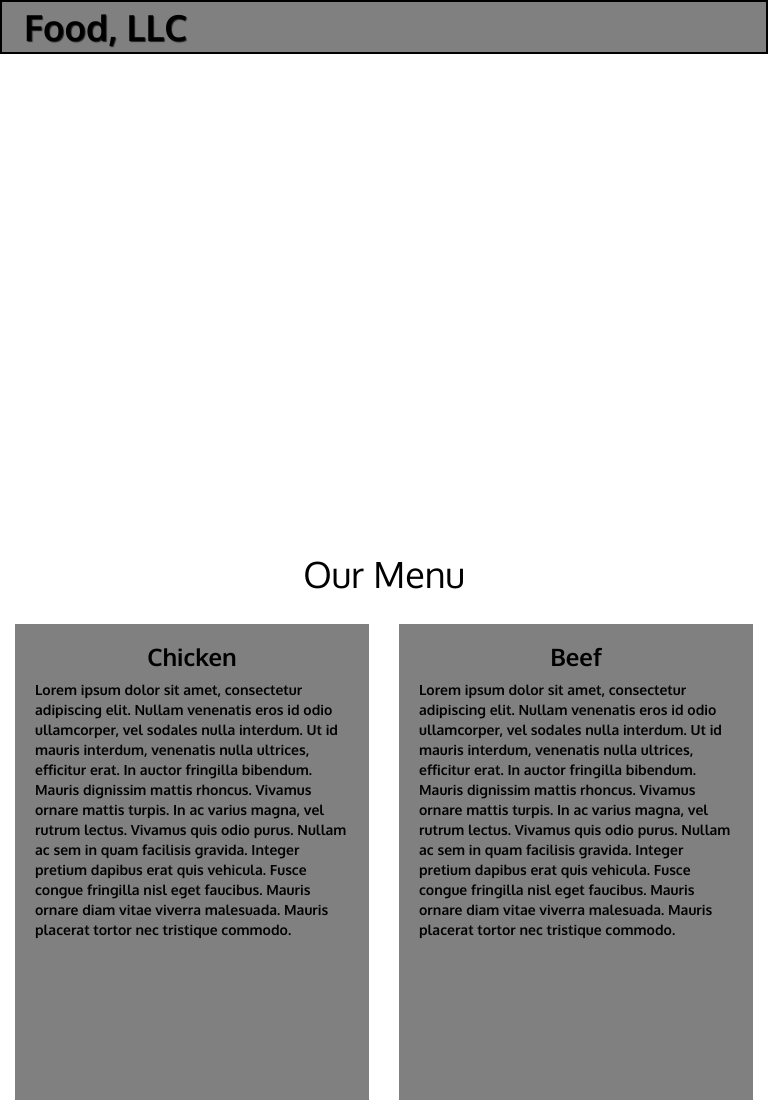
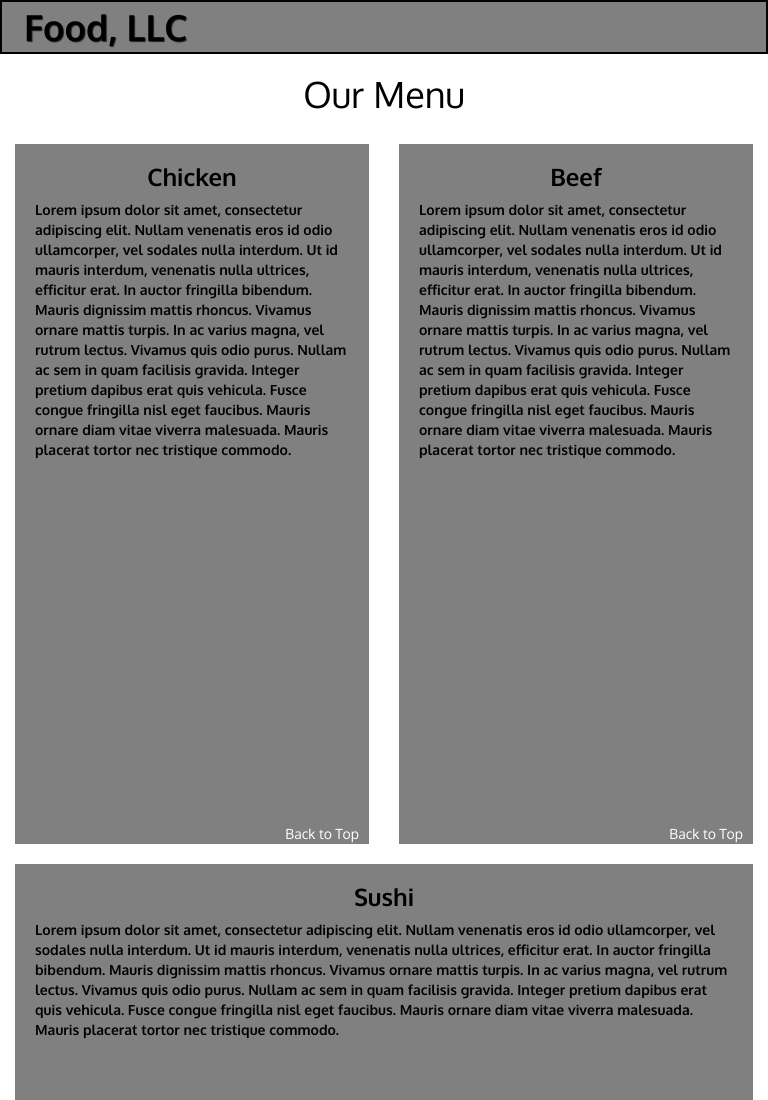
Before and after one commit to GROZILCHO/module3_solution, a plain HTML site: page index.html in a window 768 px wide. Shown: the top 1100 px of the page. Drawn offline with Linux system fonts and the light colour scheme.

Commit message:
margin-top change

```diff
--- a/css/styles.css
+++ b/css/styles.css
@@ -113,9 +113,6 @@ section a {
   text-decoration: underline;
   font-size: 1.5em;
   }
-  .main-content {
-    margin-top: 500px;
-  }
 }
 
 /******* Extra small devices only *******/
```
